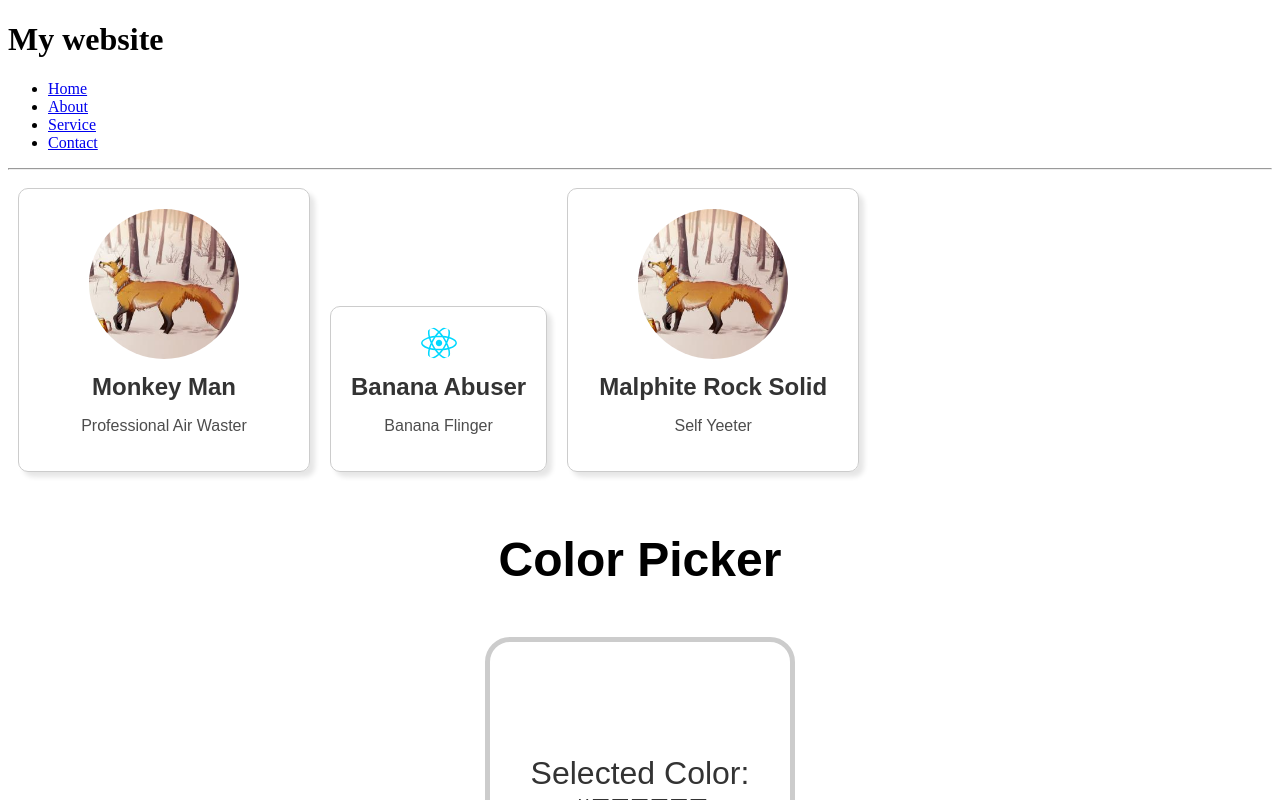
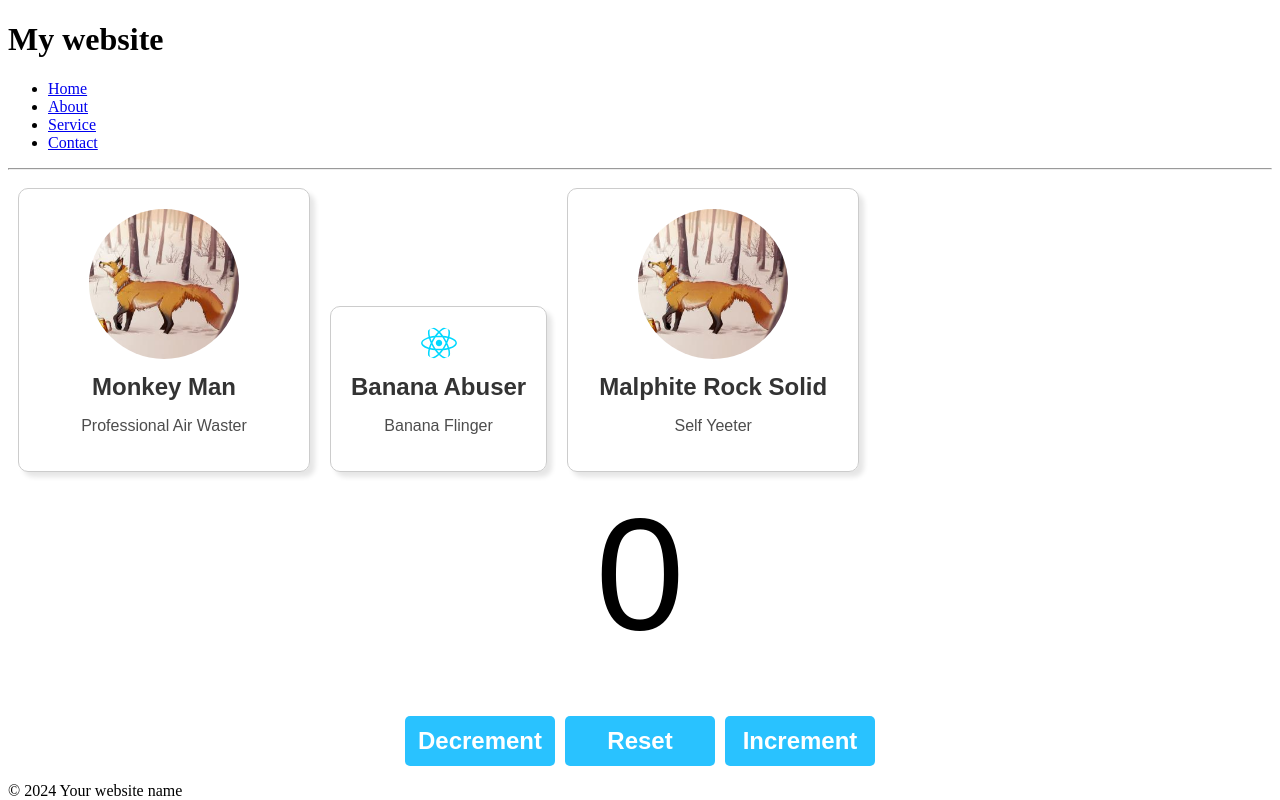
Before and after one commit to udK01/BeginnerReactProject, a React (Vite) app: page / in a window 1280 px wide. Shown: the top 800 px of the page. Built offline with nearby package versions, Linux system fonts and the light colour scheme.

Commit message:
React Updater Functions

```diff
--- a/src/App.jsx
+++ b/src/App.jsx
@@ -46,7 +46,7 @@ function App() {
         occupation="Self Yeeter"
       />
       {/* End Cards */}
-      <ColorPicker />
+      <Counter />
       <Footer />
     </>
   );
@@ -72,6 +72,7 @@ export default App;
       <MyComponent />
       <Button />
       <MyComponent />
-      <Counter />
+
+      <ColorPicker />
       */
 }
--- a/src/components/Counter.jsx
+++ b/src/components/Counter.jsx
@@ -5,11 +5,15 @@ export default function Counter() {
   const [count, setCount] = useState(0);
 
   const increment = () => {
-    setCount(count + 1);
+    setCount((prevCount) => prevCount + 1);
+    setCount((prevCount) => prevCount + 1);
+    setCount((prevCount) => prevCount + 1);
   };
 
   const decrement = () => {
-    setCount(count - 1);
+    setCount((prevCount) => prevCount - 1);
+    setCount((prevCount) => prevCount - 1);
+    setCount((prevCount) => prevCount - 1);
   };
 
   const reset = () => {
```
